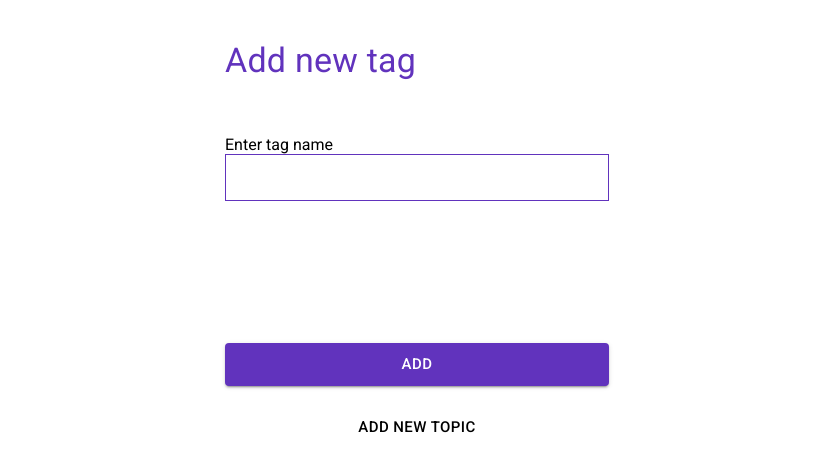
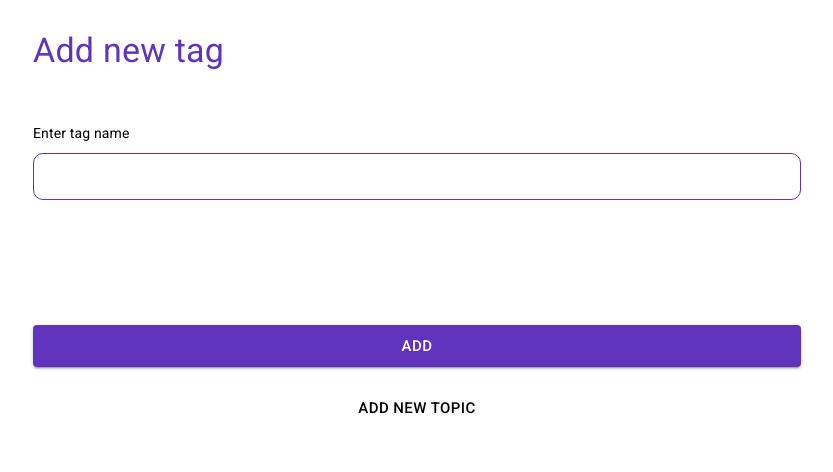
Before and after one commit to avasoft-mobility/cookbook, a React (Create React App) app: page /create/tag in a window 1280 px wide. Shown: the top 472 px of the page, without its empty margins (223-1056 px from the left). Built offline with nearby package versions, Linux system fonts and the light colour scheme.

Commit message:
Modify UI size, input and input label style

```diff
--- a/src/Pages/CreateTag.page.tsx
+++ b/src/Pages/CreateTag.page.tsx
@@ -89,7 +89,7 @@ const CreateTagPage = () => {
 
       <div style={{ ...style.subContainer, ...{ flexDirection: "column" } }}>
         <div style={style.bodyContainer}>
-          <Text variant={"inherit"} color={""}>
+          <Text variant={"body2"} color={""}>
             Enter tag name
           </Text>
           <div style={style.inputContainer}>
@@ -150,14 +150,12 @@ const style = {
   mainContainer: {
     display: "flex",
     flex: 1,
-    marginLeft: "35%",
-    marginRight: "35%",
+    padding: "30px 20%",
     height: "100vh",
     justifyContent: "space-between",
   },
   headingContainer: {
     flex: 1,
-    marginTop: "40px",
   },
   subContainer: {
     display: "flex",
@@ -171,6 +169,9 @@ const style = {
     border: "1px solid #6133BD",
     width: "100%",
     marginBottom: "30px",
+    marginTop: "10px",
+    paddingLeft: "10px",
+    borderRadius: "10px",
   },
   buttonContainer: {
     flex: 4,
```
